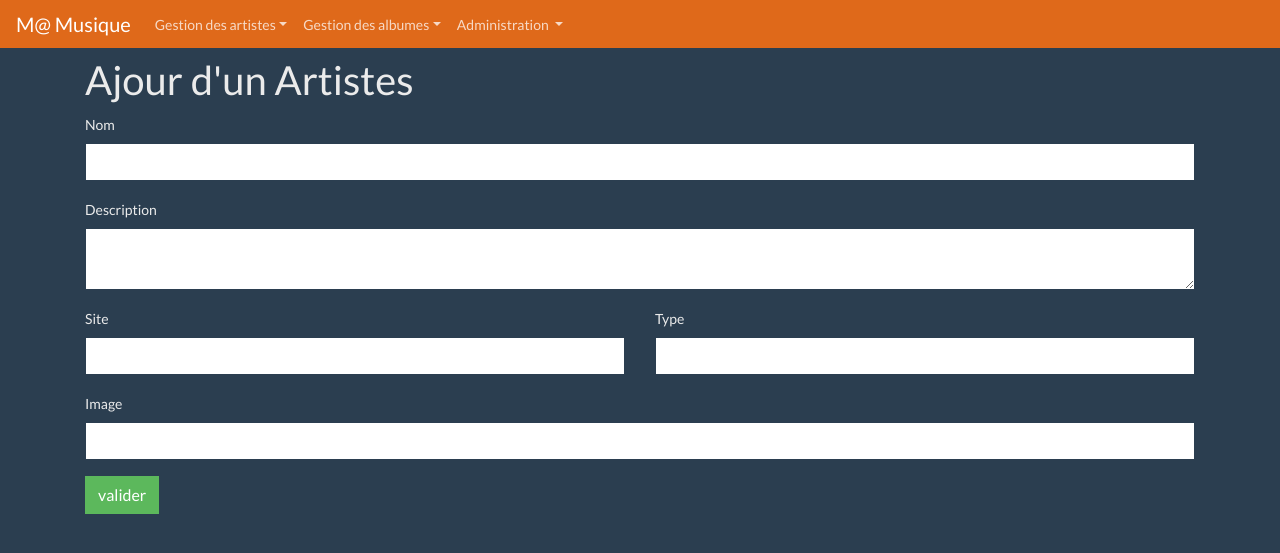
After one commit to Fedi-EL-Manoubi/TP6-BiblioMusique, a Symfony app: template templates/admin/artiste/formajoutArtiste.html.twig in a window 1280 px wide. The commit adds this page. Shown: the top 553 px of the page. Run offline with Twig, Linux system fonts and the light colour scheme; the template is opened without the code that fills it, so the values that code supplies are empty; form fields are guessed from the names that the template uses; some libraries are stand-ins or nearby versions.

Commit message:
video14 25:20

```diff
--- /dev/null
+++ b/templates/admin/artiste/formajoutArtiste.html.twig
@@ -0,0 +1,29 @@
+{% extends 'base.html.twig' %}
+
+{% block title %} Ajout Artiste !{% endblock %}
+
+{% block body %}
+<h1 class="pt-2 text center">Ajour d'un Artistes </h1>
+
+
+{{form_start(formArtiste)}}
+
+{{form_row(formArtiste.nom, )}}
+{{form_row(formArtiste.description)}}
+<div class="row">
+<div class="col"> {{form_row(formArtiste.site)}} </div>
+<div class="col"> {{form_row(formArtiste.type)}} </div>
+</div>
+
+
+{{form_row(formArtiste.image)}}
+<input type="submit", class="btn btn-success" value="valider">
+
+
+
+
+
+
+
+{{form_end(formArtiste)}}
+{% endblock %}
--- a/templates/admin/artiste/listeArtistes.html.twig
+++ b/templates/admin/artiste/listeArtistes.html.twig
@@ -4,7 +4,7 @@
 
 {% block body %}
 <h1 class="pt-2 text-center">Gestion des Artistes </h1>
-<a href="" class="btn btn-primary"> Ajouter un Artiste</a>
+<a href="{{path("admin_artiste_ajout")}}" class="btn btn-primary"> Ajouter un Artiste</a>
 
 <hr>
   <thead>
@@ -50,7 +50,5 @@
     </div>
 
 
-
-
 </div>
 {% endblock %}
```
Also changed, not shown: src/Controller/Admin/ArtisteController.php (+15 -0 lines), src/Form/ArtisteType.php (added, +31 -0 lines), 1 other file.
